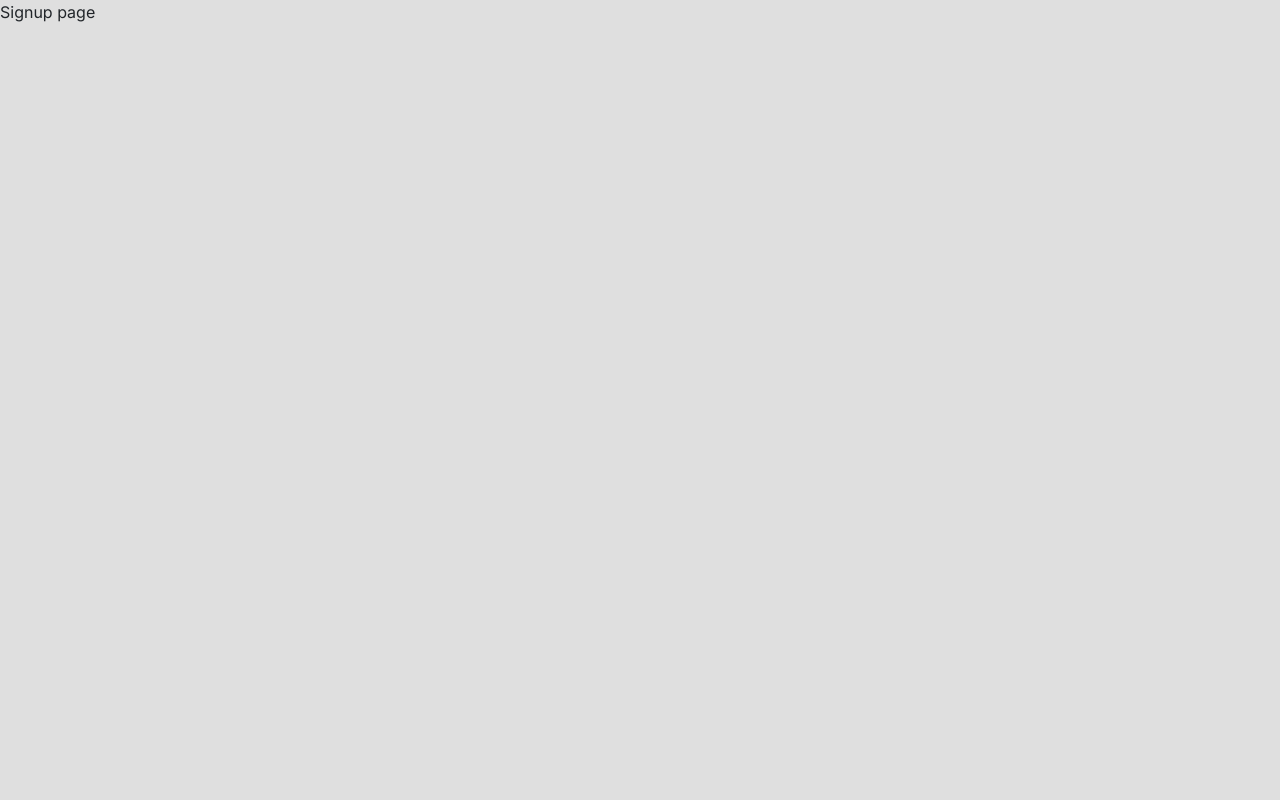
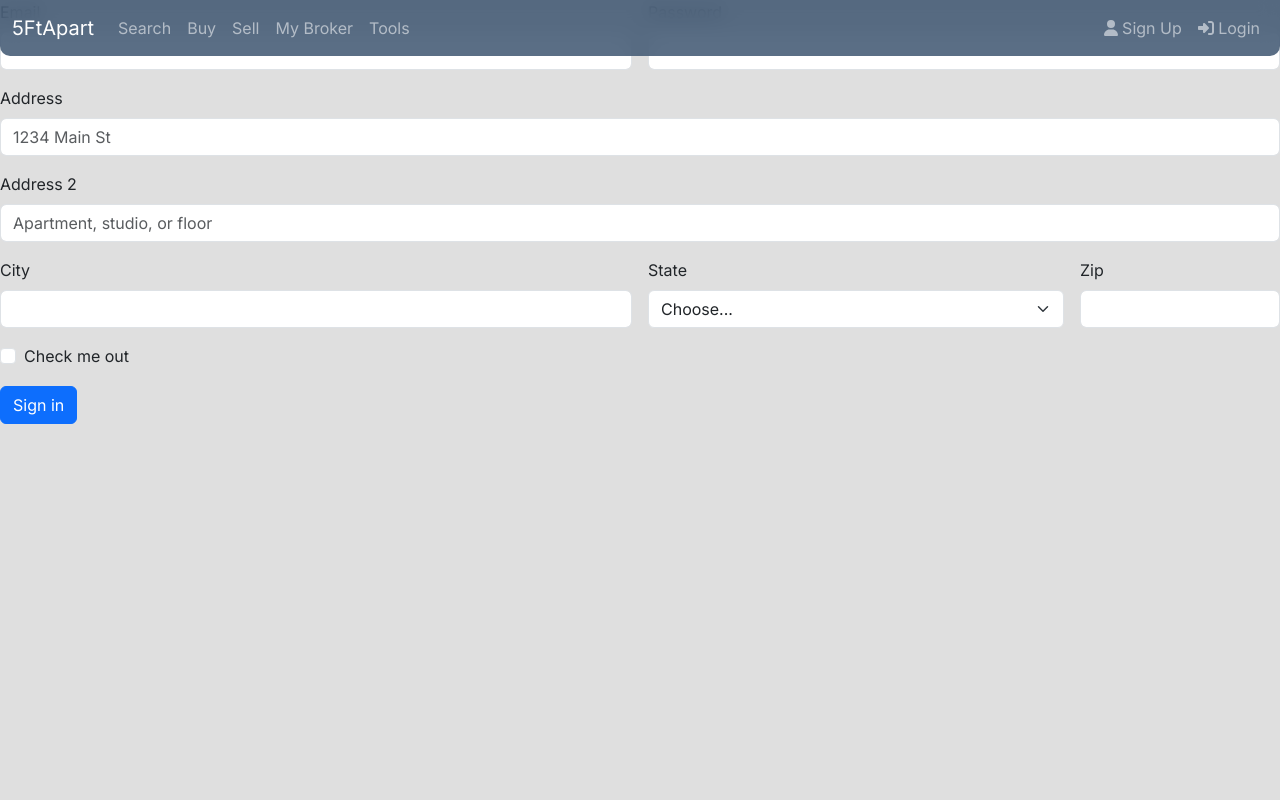
Before and after one commit to peach3es/5FtApart, a Next.js app: page /signup in a window 1280 px wide. Shown: the top 800 px of the page. Built offline with nearby package versions, Linux system fonts and the light colour scheme.

Commit message:
Sign up layout

```diff
--- a/app/(page)/login/page.js
+++ b/app/(page)/login/page.js
@@ -1,7 +1,7 @@
 import React from "react";
 import Navbar from "../../../components/navbar/navbar";
 import Footer from "../../../components/footer/footer";
-import Forms from "../../../components/form/form";
+import Forms from "../../../components/loginForm/form";
 import styles from "../../page.module.css";
 
 export default function Login() {
--- a/app/(page)/signup/page.js
+++ b/app/(page)/signup/page.js
@@ -1,7 +1,18 @@
 import React from "react";
+import Navbar from "../../../components/navbar/navbar";
+import Footer from "../../../components/footer/footer";
+import Forms from "../../../components/loginForm/form";
+import styles from "../../page.module.css";
+import SignupForm from "@/components/signupForm/signupForm";
 
-const Signup = () => {
-  return <div>Signup page</div>;
-};
-
-export default Signup;
+export default function Signup() {
+  return (
+    <div className="main-page">
+      <Navbar />
+      <main className={styles.main}>
+        <SignupForm />
+      </main>
+      <Footer />
+    </div>
+  );
+}
--- a/components/form/form.js
+++ b/components/loginForm/form.js
@@ -16,7 +16,7 @@ const Forms = () => {
             aria-describedby="emailHelp"
           />
           <div id="emailHelp" className="form-text">
-            We'll share your email with Papa John's.
+            Well share your email with Papa Johns.
           </div>
         </div>
         <div className="mb-3">
@@ -42,6 +42,16 @@ const Forms = () => {
         <button type="submit" className="btn btn-primary">
           Submit
         </button>
+
+        <button type="submit" className="btn btn-secondary">
+          Sign up
+        </button>
+
+        <div class="form-check form-switch">
+            <input class="form-check-input" type="checkbox" role="switch" id="flexSwitchCheckDefault"/>
+            <label class="form-check-label" for="flexSwitchCheckDefault">Default switch checkbox input</label>
+        </div>
+
       </form>
     </div>
   );
--- /dev/null
+++ b/components/signupForm/signupForm.js
@@ -0,0 +1,55 @@
+import Button from 'react-bootstrap/Button';
+import Col from 'react-bootstrap/Col';
+import Form from 'react-bootstrap/Form';
+import Row from 'react-bootstrap/Row';
+
+function SignupForm() {
+  return (
+    <form className="row g-3">
+  <div className="col-md-6">
+    <label htmlFor="inputEmail4" className="form-label">Email</label>
+    <input type="email" className="form-control" id="inputEmail4"/>
+  </div>
+  <div className="col-md-6">
+    <label htmlFor="inputPassword4" className="form-label">Password</label>
+    <input type="password" className="form-control" id="inputPassword4"/>
+  </div>
+  <div className="col-12">
+    <label htmlFor="inputAddress" className="form-label">Address</label>
+    <input type="text" className="form-control" id="inputAddress" placeholder="1234 Main St"/>
+  </div>
+  <div className="col-12">
+    <label htmlFor="inputAddress2" className="form-label">Address 2</label>
+    <input type="text" className="form-control" id="inputAddress2" placeholder="Apartment, studio, or floor"/>
+  </div>
+  <div className="col-md-6">
+    <label htmlFor="inputCity" className="form-label">City</label>
+    <input type="text" className="form-control" id="inputCity"/>
+  </div>
+  <div className="col-md-4">
+    <label htmlFor="inputState" className="form-label">State</label>
+    <select id="inputState" className="form-select">
+      <option selected>Choose...</option>
+      <option>...</option>
+    </select>
+  </div>
+  <div className="col-md-2">
+    <label htmlFor="inputZip" className="form-label">Zip</label>
+    <input type="text" className="form-control" id="inputZip"/>
+  </div>
+  <div className="col-12">
+    <div className="form-check">
+      <input className="form-check-input" type="checkbox" id="gridCheck"/>
+      <label className="form-check-label" htmlFor="gridCheck">
+        Check me out
+      </label>
+    </div>
+  </div>
+  <div className="col-12">
+    <button type="submit" className="btn btn-primary">Sign in</button>
+  </div>
+</form>
+  )
+}
+
+export default SignupForm;
--- a/styles/login.css
+++ b/styles/login.css
@@ -20,6 +20,7 @@
   background-color: #fff;
   max-width: 400px;
   width: 100%;
+  height :fit-content;
 }
 
 /* Style the login form inputs */
```
